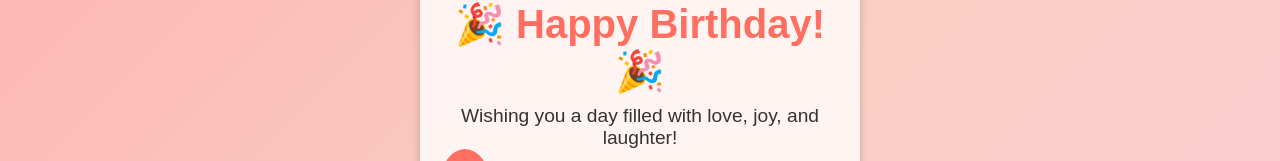
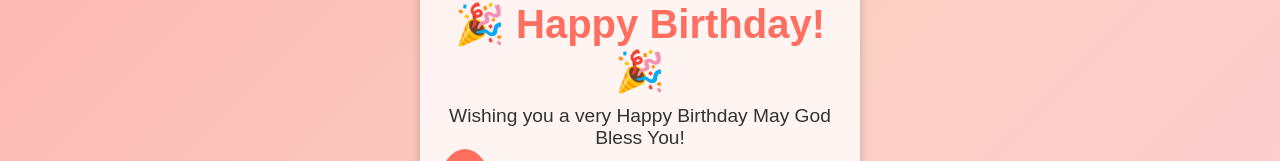
Before and after one commit to AKH1LESHS0ni/Birthday, a plain HTML site: page index.html in a window 1280 px wide. Shown: the part 171-332 px from the top of the page. Drawn offline with Linux system fonts and the light colour scheme.

Commit message:
Update index.html

```diff
--- a/index.html
+++ b/index.html
@@ -120,7 +120,7 @@
 <body>
     <div class="card">
         <h1>🎉 Happy Birthday! 🎉</h1>
-        <p>Wishing you a day filled with love, joy, and laughter!</p>
+        <p>Wishing you a very Happy Birthday May God Bless You!</p>
         <div class="balloons">
             <div class="balloon"></div>
             <div class="balloon"></div>
```
